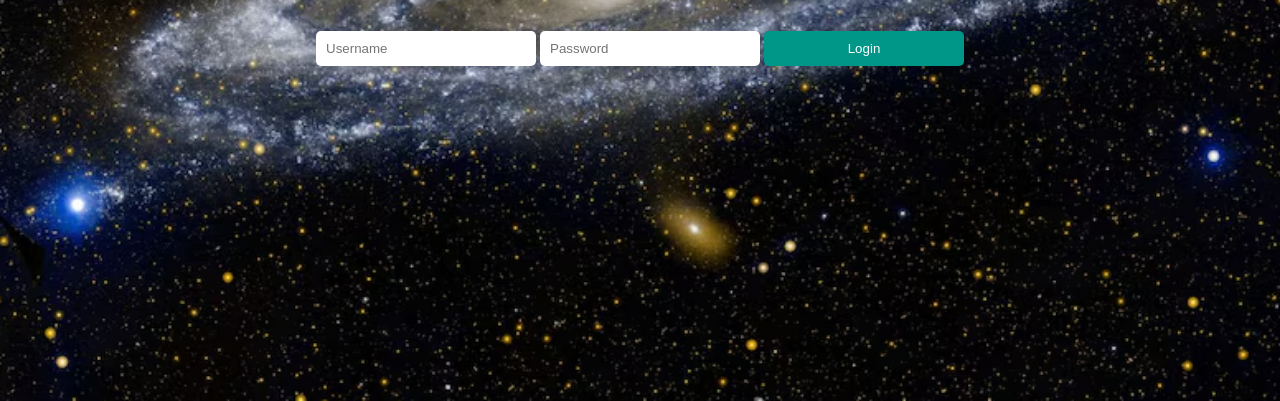
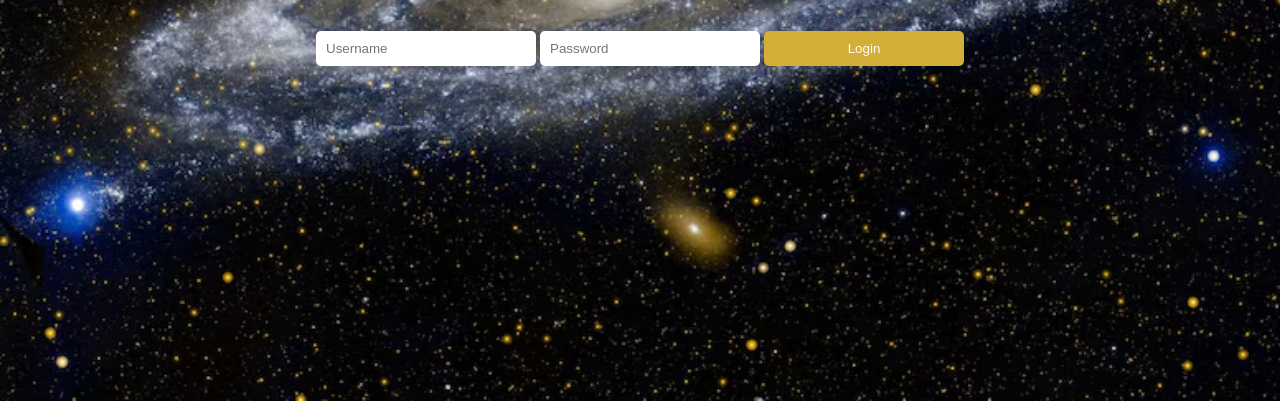
Before and after one commit to Connie-Lingus/NexusLS, a plain HTML site: page index.html in a window 1280 px wide. Shown: the part 399-800 px from the top of the page. Drawn offline with Linux system fonts and the light colour scheme.

Commit message:
Update index.html

```diff
--- a/index.html
+++ b/index.html
@@ -42,7 +42,7 @@
         .login-form button {
             width: 200px;
             padding: 10px;
-            background-color: #009688;
+            background-color: #D4AF37;
             color: white;
             border: none;
             border-radius: 5px;
```
